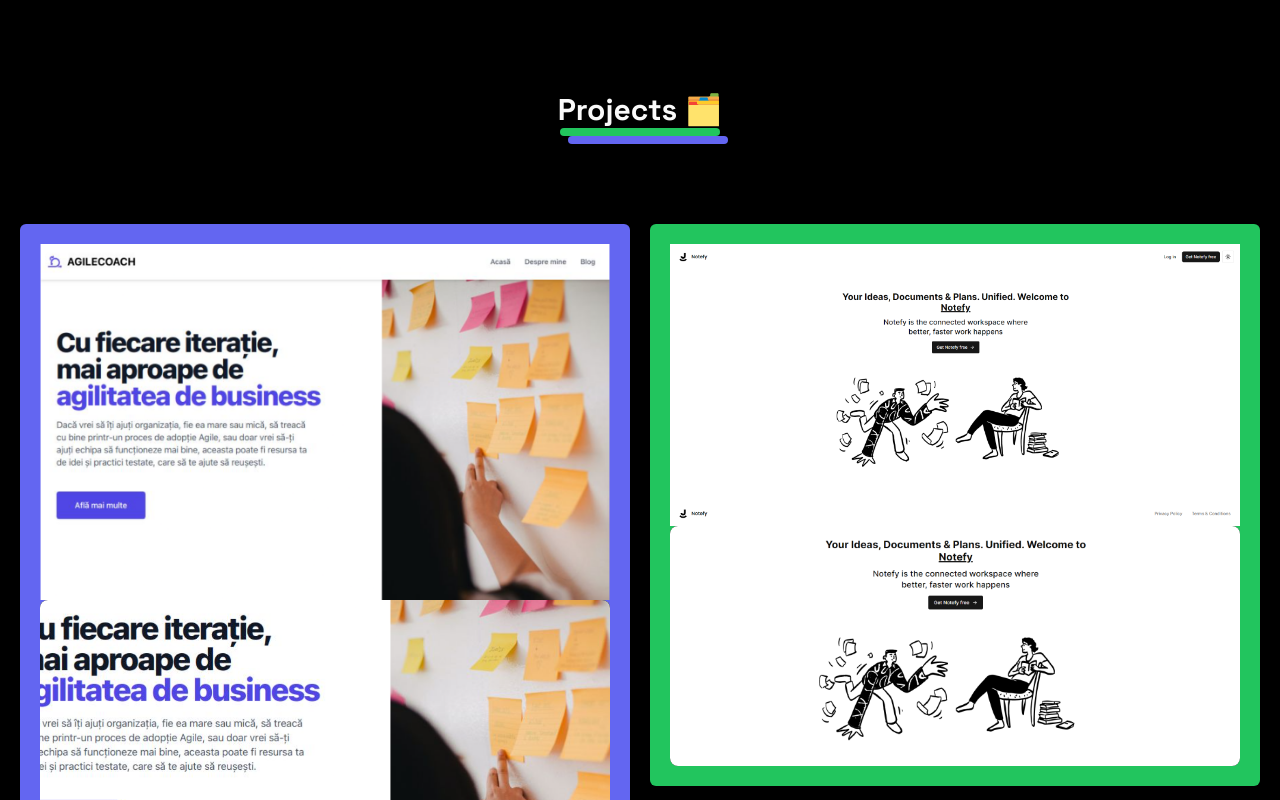
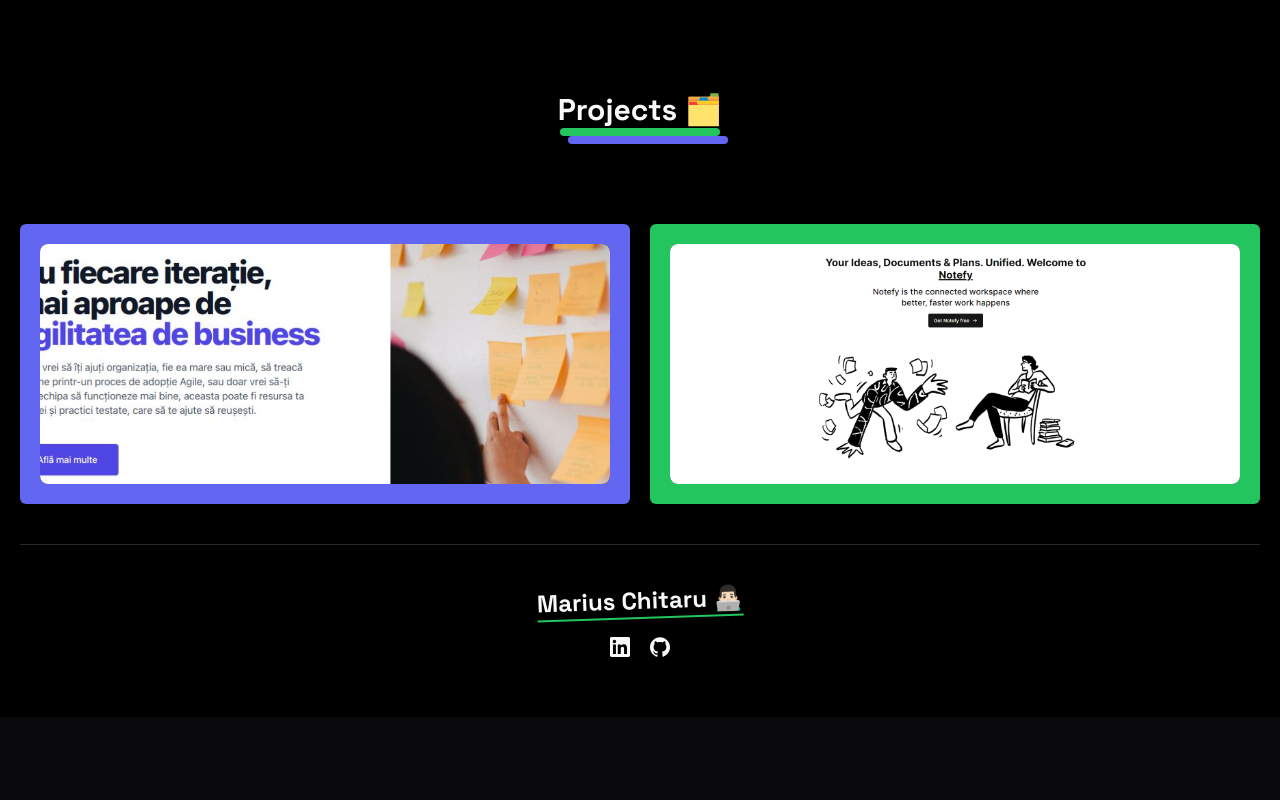
Before and after one commit to mchitaru/portfolio, a Next.js app: page / in a window 1280 px wide. Shown: the part 1444-2244 px from the top of the page. After the commit the page ends 2161 px from the top, so only its background shows below. Built offline with nearby package versions, Linux system fonts and the light colour scheme.

Commit message:
fix projects

```diff
--- a/app/(home)/components/projects.tsx
+++ b/app/(home)/components/projects.tsx
@@ -36,14 +36,6 @@
           return (
             <Link key={index} href={project.link}>
               <div className={cn("p-5 rounded-md", project.background)}>
-                <Image
-                  alt="image"
-                  className="object-cover space-y-5 cursor-pointer"
-                  width={1000}
-                  height={500}
-                  src={project.cover}
-                />
-
                 <DirectionAwareHover
                   imageUrl={project.cover}
                   className="w-full h-60 space-y-5 cursor-pointer"
```
